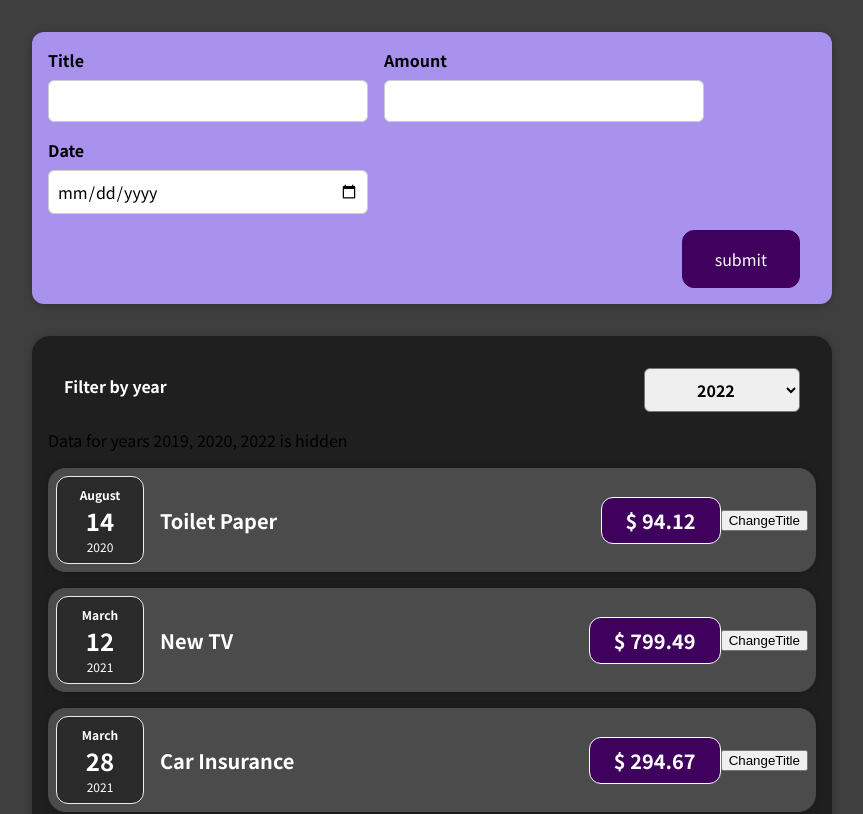
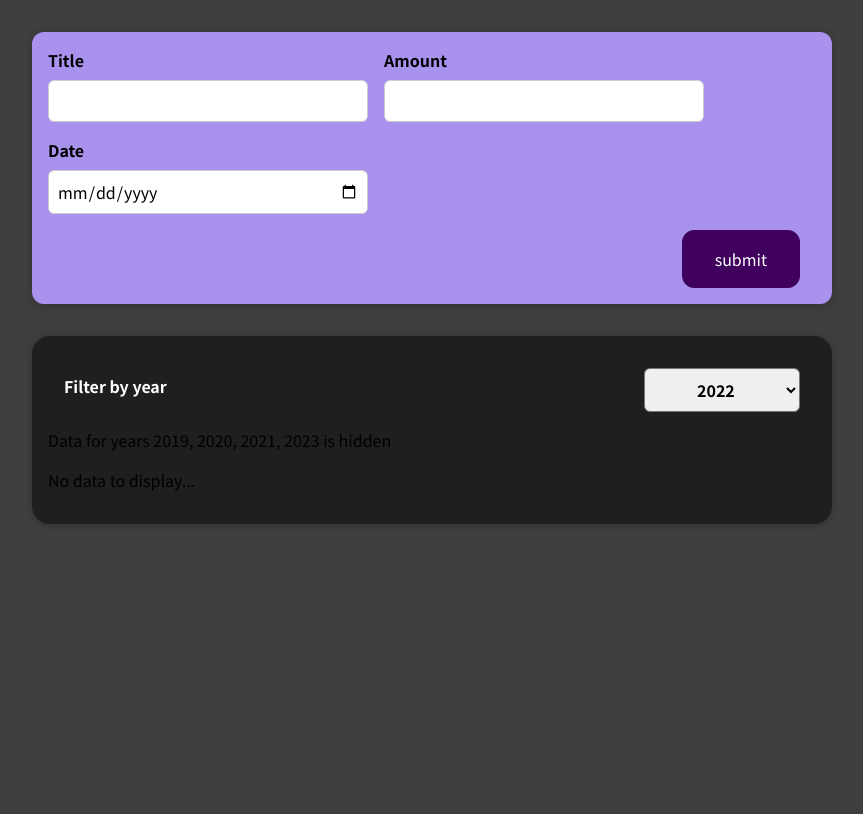
Before and after one commit to brianAckermann/udemy-react-app, a React (Create React App) app in the folder 01-starting-setup/: page / in a window 1280 px wide. Shown: the top 814 px of the page, without its empty margins (208-1071 px from the left). Built offline with nearby package versions, Linux system fonts and the light colour scheme.

Commit message:
L89-Outputting ConditionalContent - completed

```diff
--- a/01-starting-setup/src/components/Expenses/Expenses.js
+++ b/01-starting-setup/src/components/Expenses/Expenses.js
@@ -13,16 +13,24 @@ function Expenses(props) {
     setYearFilter(filterYear);
   };
 
-  console.log("expenses", props.expenses);
+  const filteredExpenses = props.expenses.filter((e) => {
+    console.log("filter", yearFilter, e.date, e.date.getFullYear(),  e.date.getFullYear().toString() === yearFilter)
+    return e.date.getFullYear().toString() === yearFilter
+  })
+
+  const hiddenYears = ["2019", "2020", "2021", "2022", "2023"]
+    .filter((y) => { return y !== yearFilter })
+    .join(", ");
+
 
   return (
     <div>
       <Card className="expenses">
 
         <ExpensesFilter selectedYear={yearFilter} onFilterChange={filterChangeHandler}/>
-        <p>Data for years 2019, 2020, 2022 is hidden</p>
+        <p>Data for years {hiddenYears} is hidden</p>
 
-        {props.expenses.map((exp) => {
+        {filteredExpenses.length === 0 ? <p>No data to display...</p> : filteredExpenses.map((exp) => {
           return (
             <ExpenseItem
               key={exp.id}
@@ -30,7 +38,9 @@ function Expenses(props) {
               amount={exp.amount}
               date={exp.date}
             />)
-        })}
+        })
+
+        }
       </Card>
     </div>
   );
--- a/01-starting-setup/src/components/Expenses/ExpensesFilter.js
+++ b/01-starting-setup/src/components/Expenses/ExpensesFilter.js
@@ -13,6 +13,7 @@ const ExpensesFilter = (props) => {
       <div className='expenses-filter__control'>
         <label>Filter by year</label>
         <select onChange={filterChangeHandler} value={props.selectedYear}>
+          <option value='2023'>2023</option>
           <option value='2022'>2022</option>
           <option value='2021'>2021</option>
           <option value='2020'>2020</option>
```
